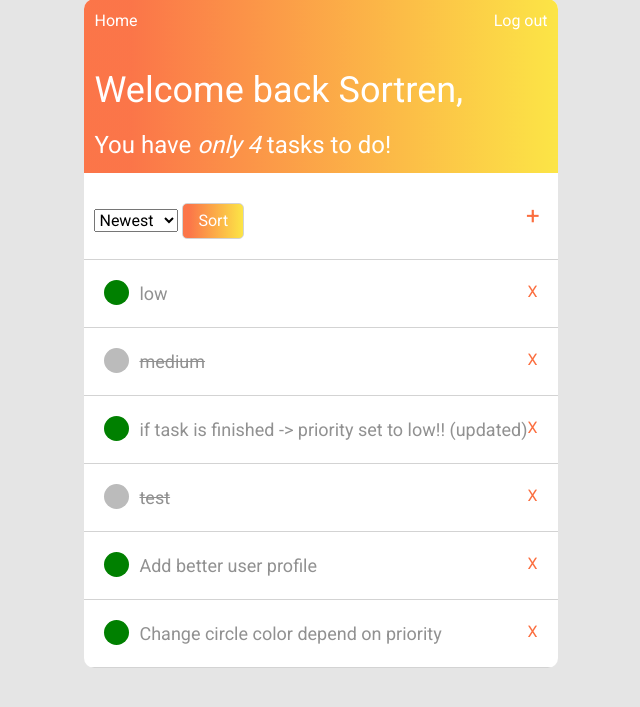
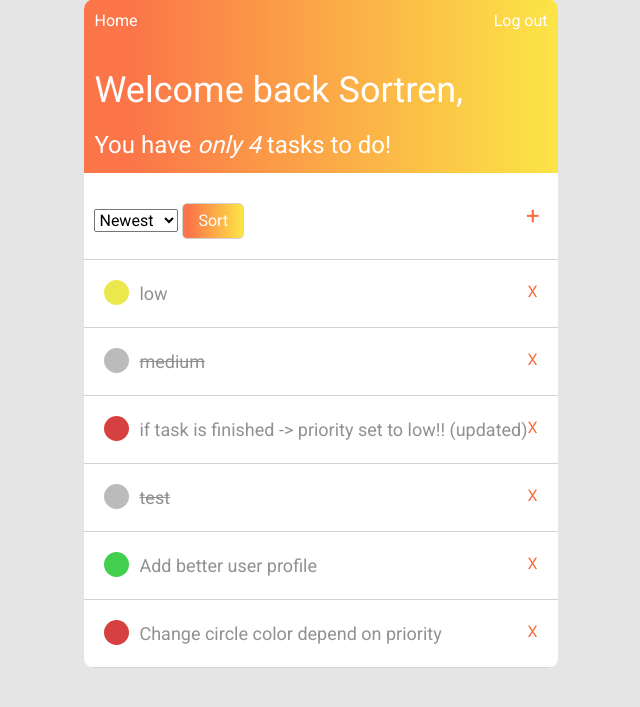
Before and after one commit to Sortren/Django-Tasker, a Django app: page / in a window 1280 px wide. Shown: the part 67-774 px from the top of the page, without its empty margins (319-959 px from the left). Run offline with Django 3.2, Linux system fonts and the light colour scheme; a user stored in the database is signed in; data comes from the database, SQL or seed files in the repository; both versions use the stored data as it was after the commit; some libraries are stand-ins or nearby versions.

Commit message:
dot color now represents the priority of a task

```diff
--- a/tasker/to_do/templates/to_do/home.html
+++ b/tasker/to_do/templates/to_do/home.html
@@ -41,11 +41,23 @@
   {% for task in tasks %}
     <div class="task">
       <div class="content">
+        <!-- PRIORITY IN DATA BASE IS REPRESENTED BY 1 - 2 - 3  -->
+
         {% if task.finished %}
           <span class="dot" style="background-color: #bbb"></span>
-          <a href="{% url 'update-task' task.id %}" class="task-title"><s>{{ task.title }} {% if task.updated %} (updated) {% endif %}</s></a>
-        {% else %}
-          <span class="dot" style="background-color:green"></span>
+          <a href="{% url 'update-task' task.id %}" class="task-title"><s>{{ task.title }}</s></a>
+
+        {% elif task.priority == 1 %}
+          <span class="dot" style="background-color:rgba(233, 230, 61, 0.911)"></span>
+
+        {% elif task.priority == 2 %}
+          <span class="dot" style="background-color:rgba(25, 196, 39, 0.815)"></span>
+
+        {% elif task.priority == 3 %}
+          <span class="dot" style="background-color:rgba(206, 21, 21, 0.815)"></span>
+        {% endif %}
+
+        {% if not task.finished %}
           <a href="{% url 'update-task' task.id %}" class="task-title">{{ task.title }} {% if task.updated %} (updated) {% endif %}</a>
         {% endif %}
 
```
Also changed, not shown: tasker/db.sqlite3.
